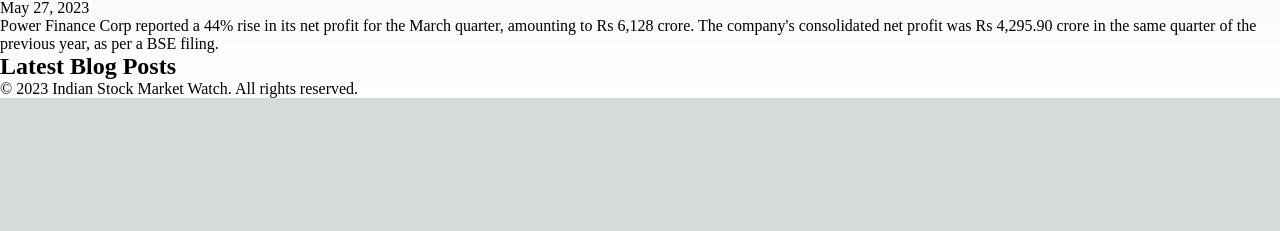
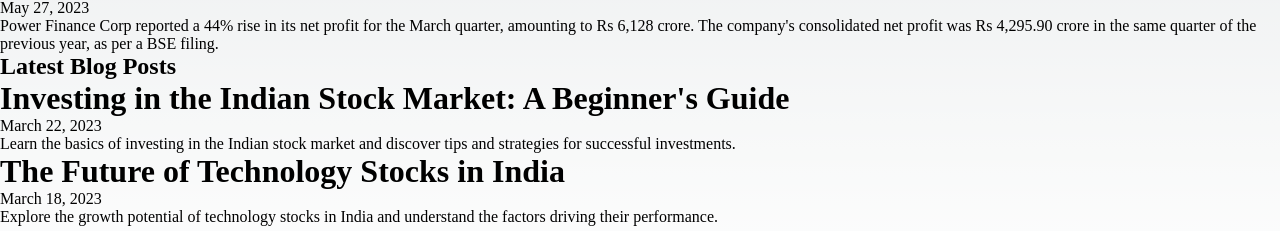
Before and after one commit to sudheer313/Indian-Stock-Markett-Watch, a Next.js app: page / in a window 1280 px wide. Shown: the part 666-897 px from the top of the page. Before the commit the page ends 800 px from the top, so only its background shows below. Built offline with nearby package versions, Linux system fonts and the light colour scheme.

Commit message:
update pages/Blogs/js

```diff
--- a/pages/Blogs.js
+++ b/pages/Blogs.js
@@ -4,7 +4,30 @@ import BlogPost from "../components/BlogPost";
 import AdComponent from "../components/AdComponent";
 
 const blogPosts = [
-  // ...your blog post data
+  {
+    title: "Investing in the Indian Stock Market: A Beginner's Guide",
+    date: "March 22, 2023",
+    summary:
+      "Learn the basics of investing in the Indian stock market and discover tips and strategies for successful investments.",
+    slug: "investing-in-the-indian-stock-market-a-beginners-guide",
+    link: "/blog/investing-in-the-indian-stock-market-a-beginners-guide",
+  },
+  {
+    title: "The Future of Technology Stocks in India",
+    date: "March 18, 2023",
+    summary:
+      "Explore the growth potential of technology stocks in India and understand the factors driving their performance.",
+    slug: "the-future-of-technology-stocks-in-india",
+    link: "/blog/the-future-of-technology-stocks-in-india",
+  },
+  {
+    title: "How to Diversify Your Investment Portfolio",
+    date: "March 15, 2023",
+    summary:
+      "Discover the benefits of diversification and learn how to create a diversified investment portfolio to minimize risk and maximize returns.",
+    slug: "how-to-diversify-your-investment-portfolio",
+    link: "/blog/how-to-diversify-your-investment-portfolio",
+  },
 ];
 
 const Blogs = () => {
```
